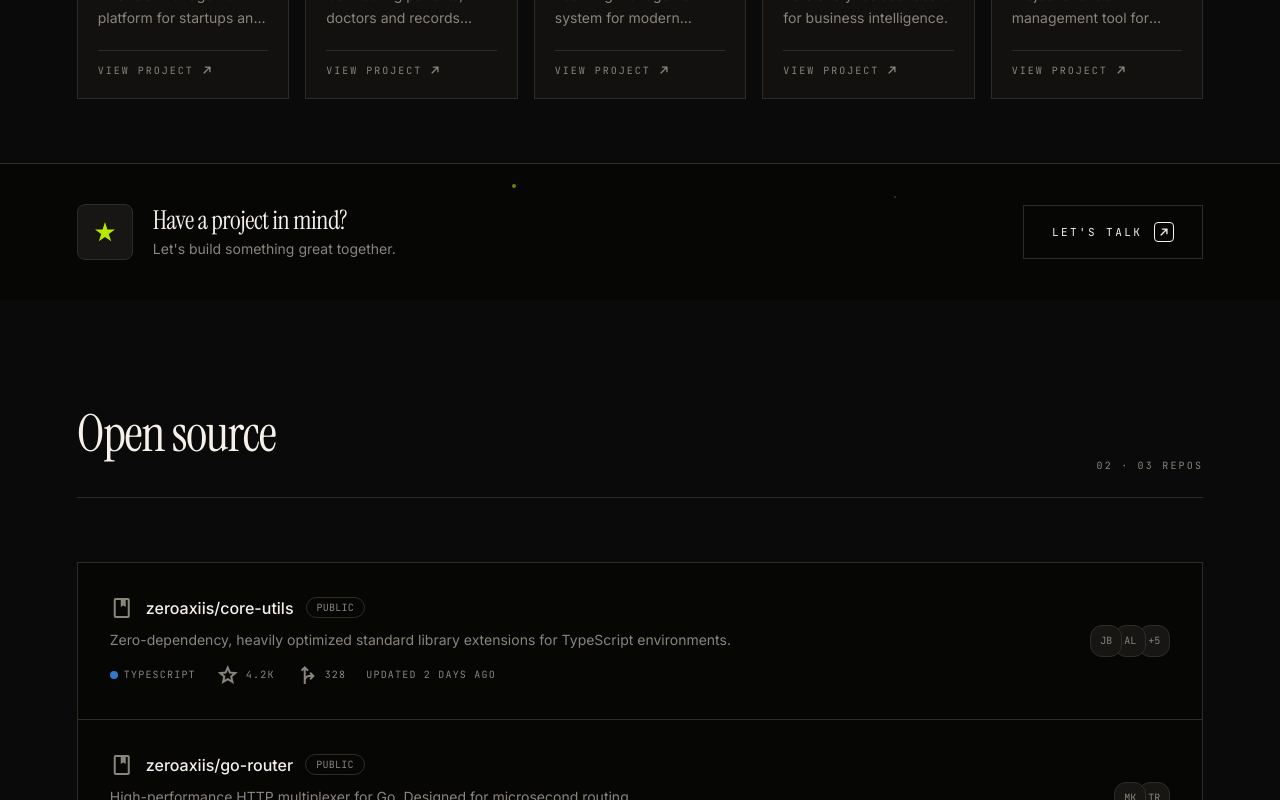
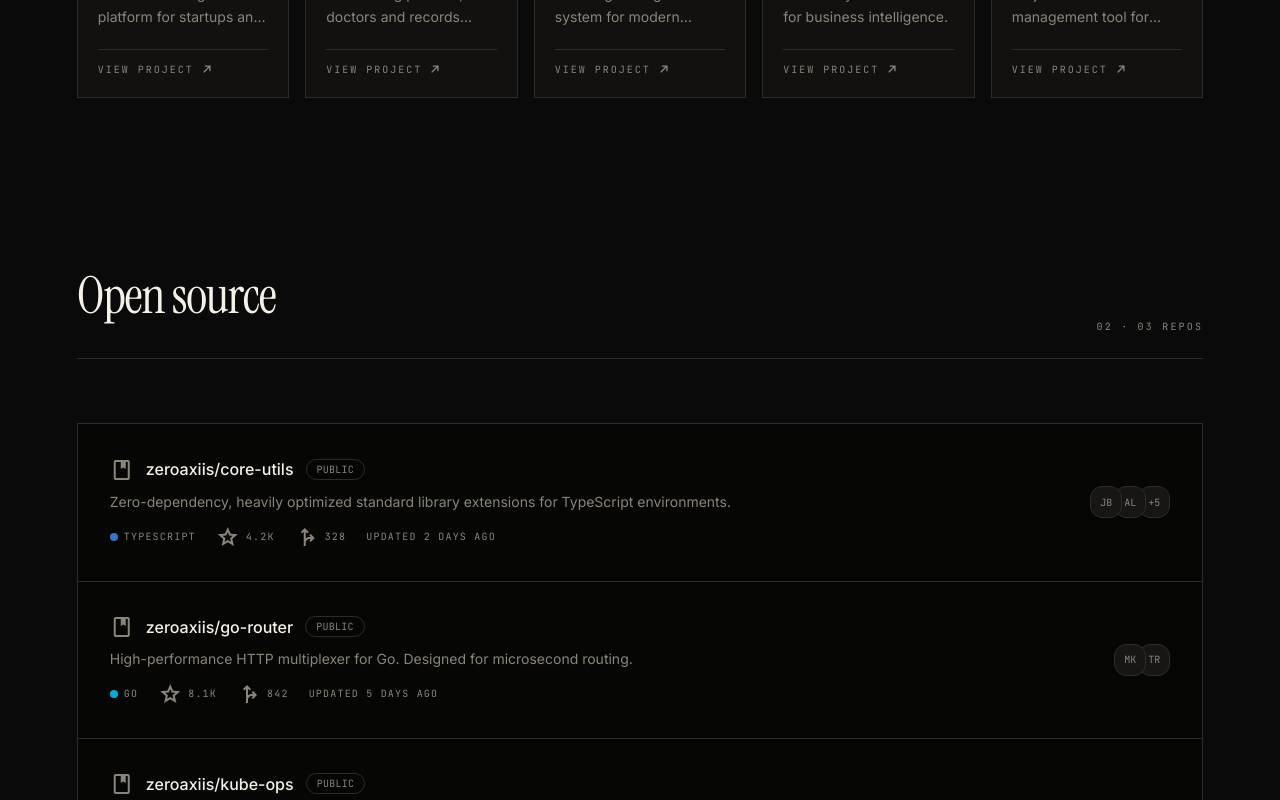
Before and after one commit to zeroaxiis/zeroaxiis, a Next.js app: page /projects in a window 1280 px wide. Shown: the part 1032-1832 px from the top of the page. Built offline with nearby package versions, Linux system fonts and the light colour scheme.

Commit message:
feat: implement new projects showcase page with interactive orbit hero section

```diff
--- a/app/(marketing)/projects/page.tsx
+++ b/app/(marketing)/projects/page.tsx
@@ -4,7 +4,6 @@ import { Reveal } from "@/components/ui/reveal";
 import { projects, openSourceTools } from "@/lib/data";
 import { ProjectsHero } from "@/components/sections/projects-hero";
 import { ProjectsClientSection } from "@/components/sections/projects-client-section";
-import { ProjectsCTAStrip } from "@/components/sections/projects-cta-strip";
 
 export const metadata = {
   title: "Projects – Client Work | Zeroaxiis",
@@ -26,9 +25,6 @@ export default function ProjectsPage() {
         />
         <ProjectsClientSection projects={projects} />
       </Container>
-
-      {/* ── CTA strip: "Have a project in mind?" ── */}
-      <ProjectsCTAStrip />
 
       {/* ── Open source section (untouched) ── */}
       <Container className="relative pt-24 pb-40">
--- a/components/sections/projects-hero.tsx
+++ b/components/sections/projects-hero.tsx
@@ -40,7 +40,7 @@ const ORBIT_NODES = [
 
 export function ProjectsHero() {
   return (
-    <section className="relative w-full overflow-hidden border-b border-stroke pt-36 pb-0">
+    <section className="relative w-full overflow-hidden pt-36 pb-0">
       {/* Subtle background grid */}
       <div
         aria-hidden="true"
```
